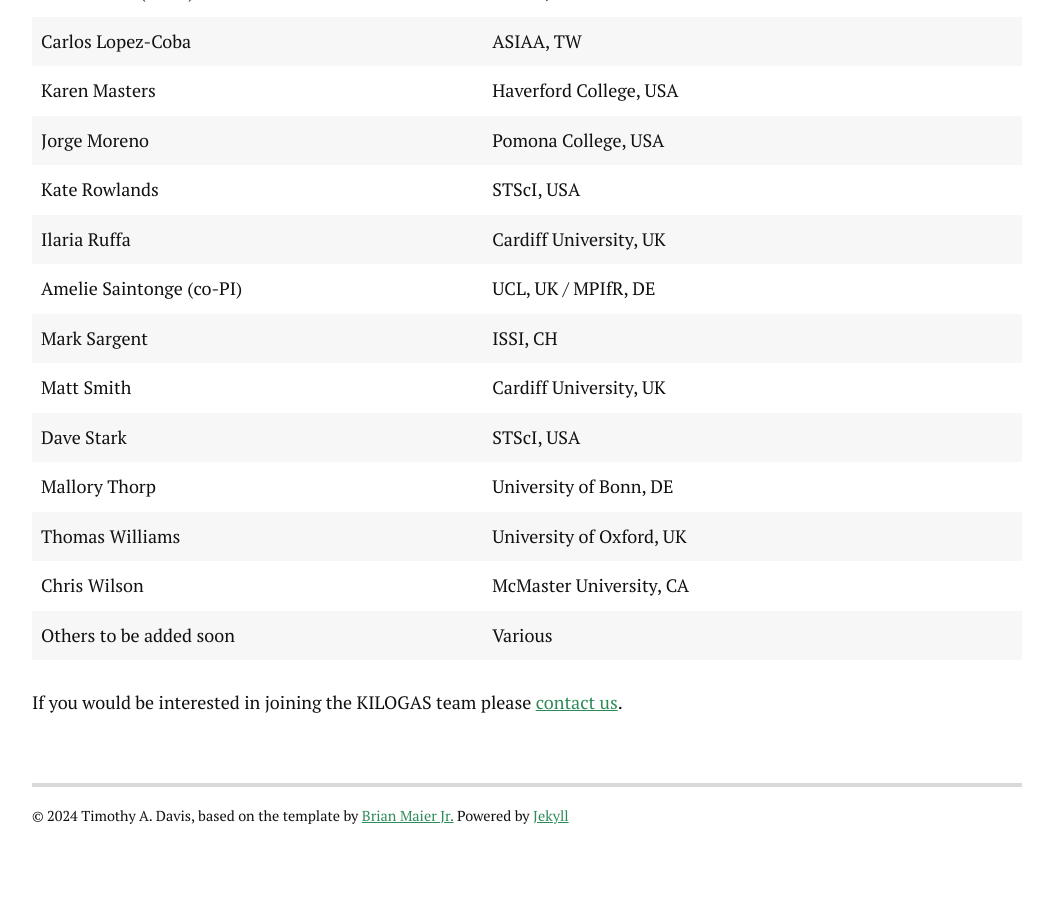
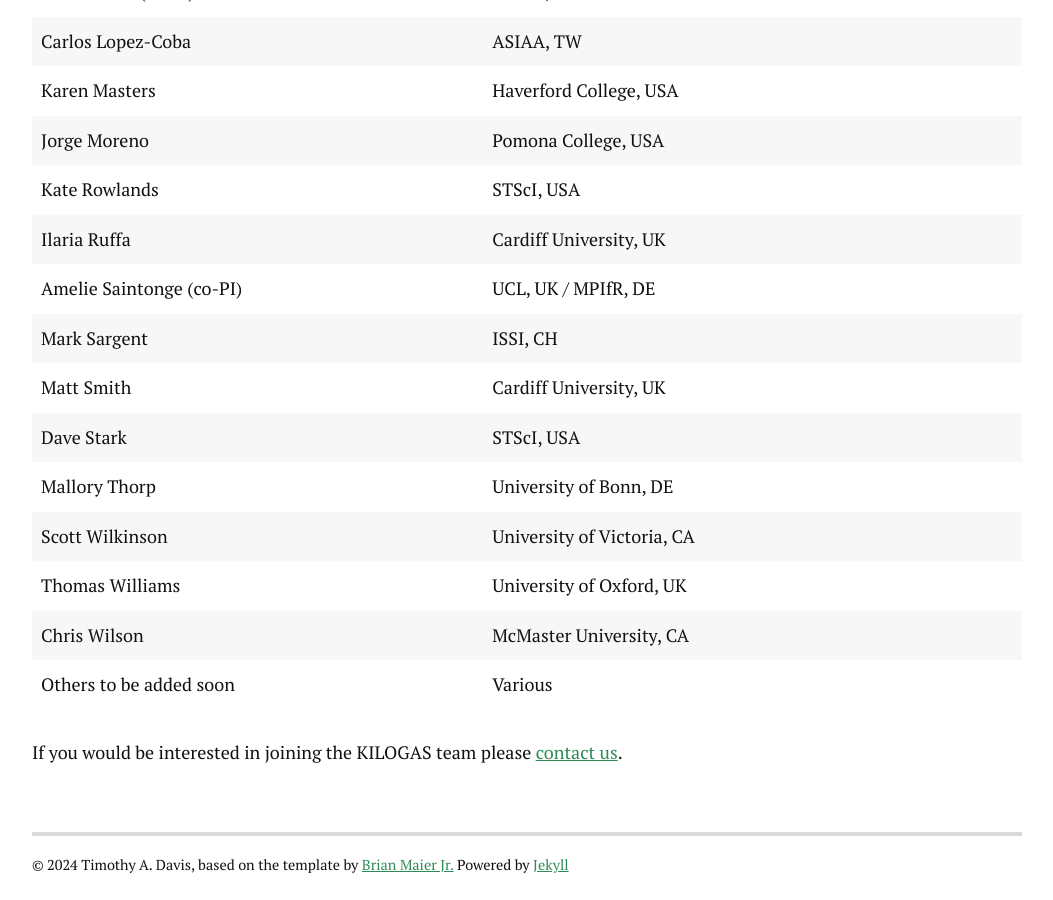
Before and after one commit to TimothyADavis/kilogas, a Jekyll site: the page built from team.md, in a window 1280 px wide and 900 px high, scrolled down 930 px. Shown: the whole window, without its empty margins (113-1166 px from the left). Built offline with Jekyll 4.4.1, drawn with Linux system fonts in a browser that asks for light colours; nearby versions of some CDN libraries; before the commit the page ends 1781 px from its top, so only the background shows below that.

Commit message:
Update team.md

```diff
--- a/team.md
+++ b/team.md
@@ -28,6 +28,7 @@
 | Matt Smith				| Cardiff University, UK		|
 | Dave Stark				| STScI, USA					|
 | Mallory Thorp				| University of Bonn, DE 		|
+| Scott Wilkinson			| University of Victoria, CA 	|
 | Thomas Williams			| University of Oxford, UK		|
 | Chris Wilson				| McMaster University, CA 		|
 | Others to be added soon   | Various			       	    |
```
